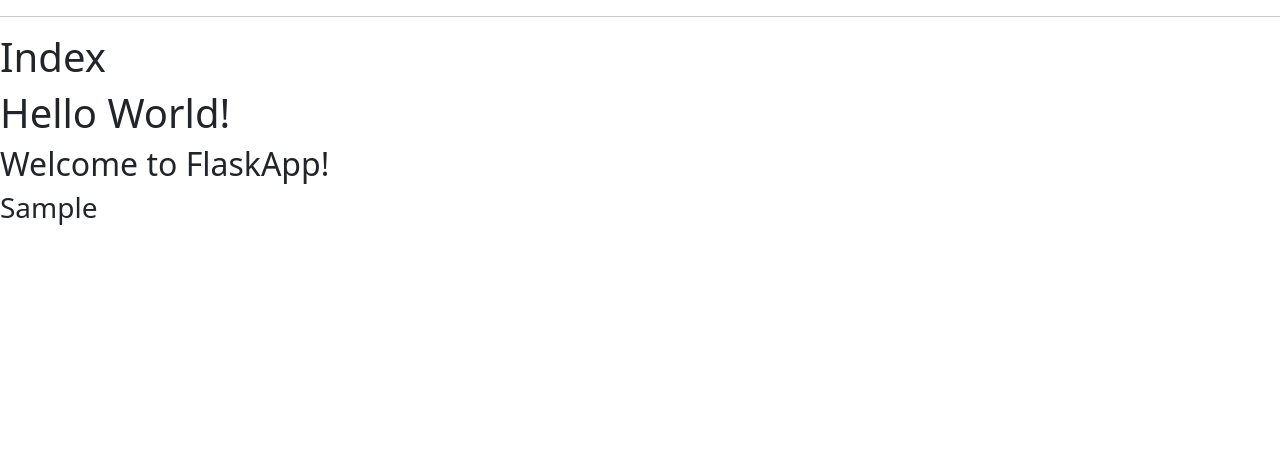
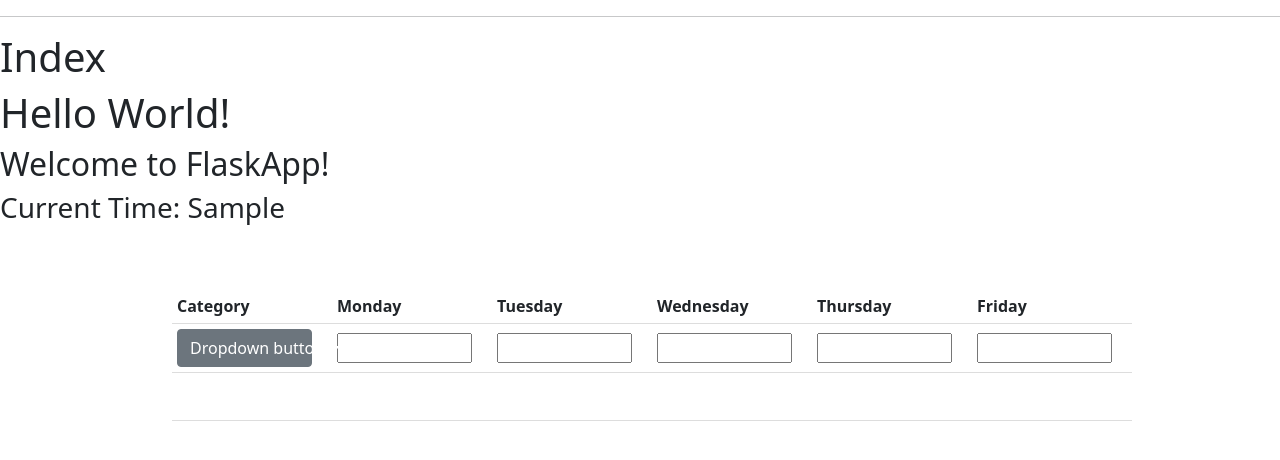
Before and after one commit to Slusks/TimeCheck, a Flask app: template templates/index.html in a window 1280 px wide. Shown: the part 72-532 px from the top of the page. Run offline with Flask 2, Linux system fonts and the light colour scheme; the template is opened without the code that fills it: most values are stand-ins (such as "Sample title", 1, 10 or a date in 2020).

Commit message:
Stylign table

```diff
--- a/app2.py
+++ b/app2.py
@@ -8,7 +8,7 @@ app = Flask(__name__)
 
 @app.route('/')
 def hello():
-    return render_template('index.html', utc_dt=datetime.datetime.utcnow())
+    return render_template('index.html', utc_dt=date_time_str)
 
 @app.route('/engineers/')
 def engineers():
@@ -27,3 +27,6 @@ def person():
                 "Sam",
                 "Ezekiel"]
     return render_template("person.html", persons=persons)
+
+now = datetime.datetime.now()
+date_time_str = now.strftime("%m-%d-%Y %H:%M:%S")
--- a/templates/base.html
+++ b/templates/base.html
@@ -11,11 +11,36 @@
 
 <title>{% block title %} {% endblock %} - FlaskApp</title>
     <style>
+        .body {
+            max-width:100vw;
+        }
         nav a {
             color: #d64161;
             font-size: 3em;
             margin-left: 50px;
             text-decoration: none;
+            }
+        th, td {
+        padding: 5px;
+        }
+        tr {
+            border-bottom: 1px solid #ddd;
+            }
+        tr:hover {background-color: #D6EEEE;}
+        td {
+            height:3rem;
+            max-width: 10rem;
+        }
+        input {
+            max-width: 90%;
+        }
+        button {
+            max-width: 90%;
+        }
+        .container {
+
+            margin-top: 5%;
+            max-width: 75%;
         }
     </style>
 </head>
--- a/templates/index.html
+++ b/templates/index.html
@@ -5,5 +5,42 @@
     <h1>{% block title %} Index {% endblock %}</h1>
     <h1>Hello World!</h1>
     <h2>Welcome to FlaskApp!</h2>
-    <h3>{{ utc_dt }}</h3>
+    <h3>Current Time: {{ utc_dt }}</h3>
+    <div class="container">
+        <table>
+            <tr>
+            <th> Category</th>
+              <th>Monday</th>
+              <th>Tuesday</th>
+              <th>Wednesday</th>
+              <th>Thursday</th>
+              <th>Friday</th>
+            </tr>
+            <tr>
+              <td><div class="dropdown">
+                <button class="btn btn-secondary dropdown-toggle" type="button" id="dropdownMenuButton" data-toggle="dropdown" aria-haspopup="true" aria-expanded="false">
+                  Dropdown button
+                </button>
+                <div class="dropdown-menu" aria-labelledby="dropdownMenuButton">
+                  <a class="dropdown-item" href="#">Action</a>
+                  <a class="dropdown-item" href="#">Another action</a>
+                  <a class="dropdown-item" href="#">Something else here</a>
+                </div>
+              </div></td>
+              <td><input type="number"> </td>
+              <td><input type="number"> </td>
+              <td><input type="number"> </td>
+              <td><input type="number"> </td>
+              <td><input type="number"> </td>
+            </tr>
+            <tr>
+                <td> </td>
+                <td> </td>
+                <td> </td>
+                <td> </td>
+                <td> </td>
+              </tr>
+
+          </table>
+    </div>
 {% endblock %}
```
